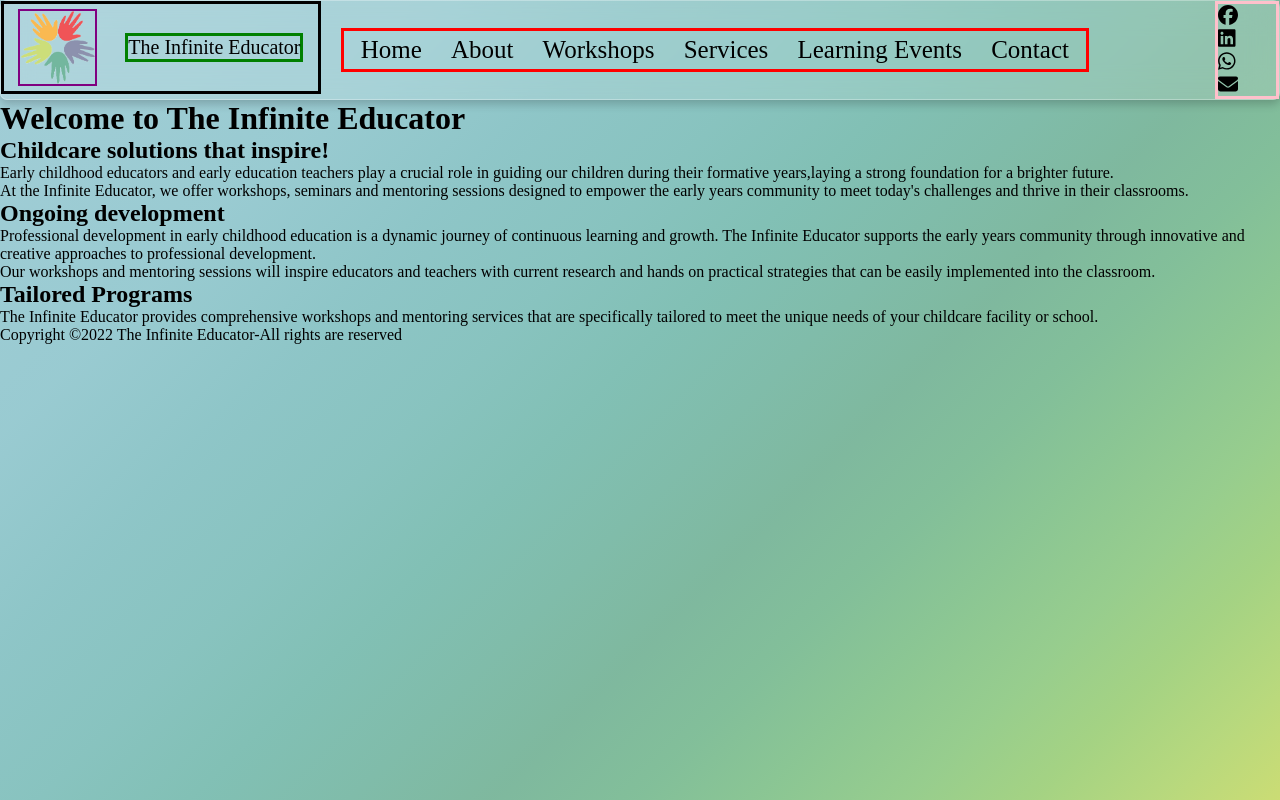
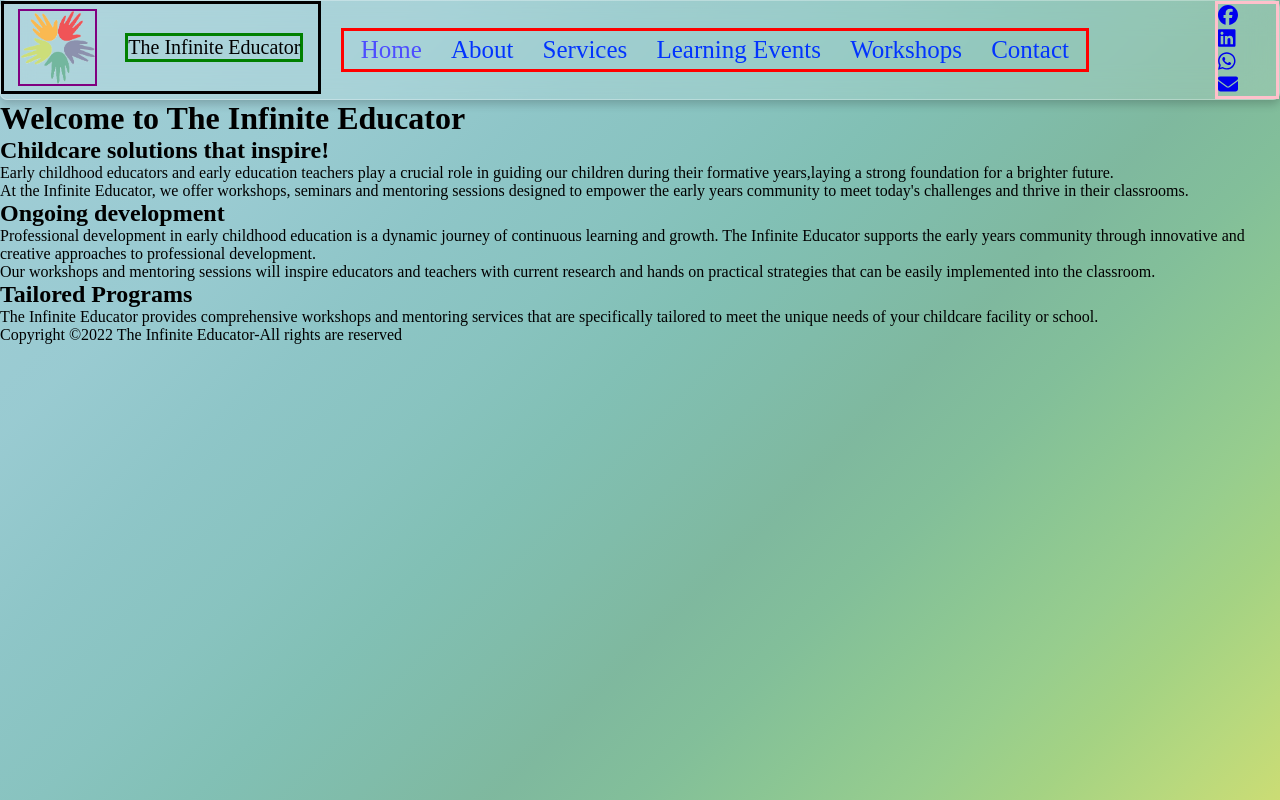
Before and after one commit to CharleenK/The-Infinite-Educator, a React (Create React App) app: page / in a window 1280 px wide. Built offline with nearby package versions, Linux system fonts and the light colour scheme.

Commit message:
completedAdjustments

```diff
--- a/src/Components/NavBarElements.js
+++ b/src/Components/NavBarElements.js
@@ -1,4 +1,3 @@
-// import * as FaIcons from "./react-icons/fa";
 import { NavLink as Link } from "react-router-dom";
 import styled from "styled-components";
 
@@ -24,42 +23,39 @@ export const NavLink = styled(Link)`
   display: flex;
   align-items: center;
   text-decoration: none;
-  padding: 0 1rem;
+  ${"" /* padding: 0 1rem; */}
   height: 100%;
   cursor: pointer;
-  &.active {
-    color: #4d4dff;
+    &.active {
+      color: #4d4dff; */
+    }
+  @media only screen and (max-width: 600px) {
+     color: purple;
+     flex: 1 1 90px;
+     font-size: 20px;
   }
-`;
-
-export const Titles = styled.div`
-  display: none;
-  color: #808080;
-  @media screen and (max-width: 768px) {
-    display: block;
-    position: absolute;
-    top: 0;
-    right: 0;
-    transform: translate(-100%, 75%);
-    font-size: 1.8rem;
-    cursor: pointer;
+  @media only screen and (max-width: 400px) {
+     color: purple;
+     flex: 1 1 80px;
+     font-size: 16px;
   }
 `;
 
 export const NavMenu = styled.div`
+  border: 3px solid red;
   display: flex;
-  align-items: center;
-  margin-right: -30px;
-
-  @media screen and (max-width: 764px) {
-    ${"" /* display: none; */}
-    font-size: 18px;
-    flex-wrap: wrap;
-    margin-left: 200px;
-    margin-right: 20px;
+  flex-wrap: wrap;
+  font-size: 25px;
+  gap: 5px;
+  margin-left: 13%;
+  margin-right: 5%;
+  padding: 5px 5px 5px 5px;
+  justify-content: space-around;
+  width: 90%;
+  @media only screen and (max-width: 1360px) {
+    margin-left: 20%;
   }
-  @media screen and (max-width: 1175px) {
-    margin-left: 200px;
-    flex-wrap: wrap;
+  @media only screen and (max-width: 1160px) {
+    margin-left: 25%;
   }
 `;
--- a/src/Components/Navbar.js
+++ b/src/Components/Navbar.js
@@ -1,4 +1,3 @@
-import React from "react";
 import { Nav, NavLink, NavMenu } from "./NavBarElements";
 import Logo from "../images/homePagePics/Logo.png";
 import styled from "styled-components";
@@ -20,32 +19,47 @@ const Navbar = () => {
           />
           <StyledDiv2>The Infinite Educator</StyledDiv2>
         </StyledDiv1>
-        <StyledNavMenu>
-          <StyledNavLink to="/">Home</StyledNavLink>
-          <StyledNavLink to="/about">About</StyledNavLink>
-          <StyledNavLink to="/workshops">Workshops</StyledNavLink>
-          <StyledNavLink to="/services">Services</StyledNavLink>
-          <StyledNavLink to="/learning">Learning Events</StyledNavLink>
-          <StyledNavLink to="/contact">Contact</StyledNavLink>
-        </StyledNavMenu>
-        <StyledDiv4>
+        <NavMenu>
+          <NavLink to="/">Home</NavLink>
+          <NavLink to="/about">About</NavLink>
+          <NavLink to="/services">Services</NavLink>
+          <NavLink to="/learning">Learning Events</NavLink>
+          <NavLink to="/workshops">Workshops</NavLink>
+          <NavLink to="/contact">Contact</NavLink>
+        </NavMenu>
+        <StyledDiv3>
           <p>
-            <FontAwesomeIcon icon={faFacebook} />
+            <a
+              href="https://www.facebook.com/profile.php?id=100066017271883"
+              target="_blank"
+            >
+              <FontAwesomeIcon icon={faFacebook} />
+            </a>
           </p>
           <p>
-            <FontAwesomeIcon icon={faLinkedin} />
+            <a
+              href="https://www.linkedin.com/in/donna-skea-71771aa7"
+              target="_blank"
+            >
+              <FontAwesomeIcon icon={faLinkedin} />
+            </a>
           </p>
           <p>
-            <FontAwesomeIcon icon={faWhatsapp} />
+            <a href="1-514-651-6621">
+              <FontAwesomeIcon icon={faWhatsapp} />
+            </a>
           </p>
           <p>
-            <FontAwesomeIcon icon={faEnvelope} />
+            <a href="mailto:Donna.skea30@gmail.com" target="_blank">
+              <FontAwesomeIcon icon={faEnvelope} />
+            </a>
           </p>
-        </StyledDiv4>
+        </StyledDiv3>
       </Nav>
     </>
   );
 };
+
 const StyledDiv1 = styled.div`
   display: flex;
   flex-wrap: wrap;
@@ -60,37 +74,12 @@ const StyledDiv1 = styled.div`
   border: 3px solid black;
 `;
 
-const StyledNavMenu = styled.div`
-  border: 3px solid red;
-  display: flex;
-  flex-wrap: wrap;
-  font-size: 25px;
-  gap: 5px;
-  margin-left: 13%;
-  margin-right: 5%;
-  padding: 5px 5px 5px 5px;
-  justify-content: space-around;
-  width: 90%;
-  @media only screen and (max-width: 1360px) {
-    margin-left: 20%;
-  }
-  @media only screen and (max-width: 1160px) {
-    margin-left: 25%;
-  }
-`;
-
-const StyledNavLink = styled.div`
-  @media only screen and (max-width: 600px) {
-    color: purple;
-    flex: 1 1 90px;
-    font-size: 20px;
-  }
-`;
 const StyledImg = styled.img`
   display: flex;
   width: 6.2vw;
   border: 2px solid purple;
 `;
+
 const StyledDiv2 = styled.div`
   border: 3px solid green;
   font-size: 30px;
@@ -98,11 +87,10 @@ const StyledDiv2 = styled.div`
     font-size: 20px;
   }
 `;
-const StyledDiv4 = styled.div`
+const StyledDiv3 = styled.div`
   border: 3px solid pink;
   display: flex;
   flex-wrap: wrap;
-  ${"" /* padding: 5px 5px 5px 5px; */}
   align-items: center;
   justify-content: space-around;
   width: 15%;
@@ -113,7 +101,11 @@ const StyledDiv4 = styled.div`
   @media only screen and (max-width: 1300px) {
     width: 5%;
     display: block;
-e  }
+  }
+  @media only screen and (max-width: 400px) {
+    width: 7.5%;
+    display: block;
+  }
 `;
 
 export default Navbar;
```
